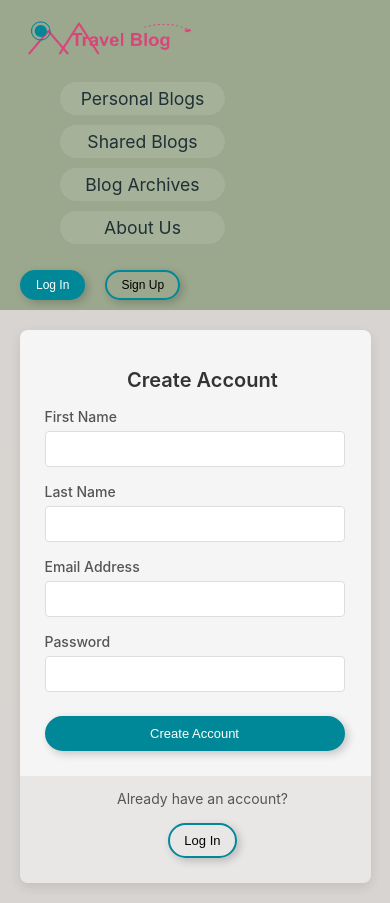
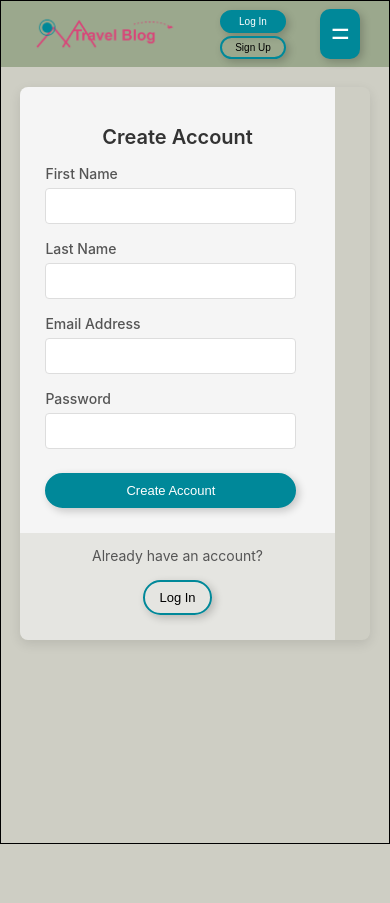
Before and after one commit to DevinJC98/cprg310-user-auth, a Next.js app in the folder my-app/: page /pages/register in a window 390 px wide. After the commit the page ends 844 px from the top, so only its background shows below. Built offline with nearby package versions, Linux system fonts and the light colour scheme.

Commit message:
Responsiveness Added To NavBar

```diff
--- a/my-app/src/app/components/Navbar.jsx
+++ b/my-app/src/app/components/Navbar.jsx
@@ -1,13 +1,15 @@
 "use client";
 import Link from "next/link";
-import { useState,useEffect } from "react";
+import { useState, useEffect } from "react";
 import "../../styles/navbar.css";
 import Image from "next/image";
 
 // function of getting cookies
 const getCookie = (name) => {
   if (typeof document !== "undefined") {
-    const match = document.cookie.match(new RegExp('(^| )' + name + '=([^;]+)'));
+    const match = document.cookie.match(
+      new RegExp("(^| )" + name + "=([^;]+)")
+    );
     if (match) return match[2];
   }
   return null;
@@ -27,35 +29,90 @@ export default function Navbar() {
   // logout function
   const handleLogout = () => {
     // clear session token in cookies
-    document.cookie = "directus_session_token=; expires=Thu, 01 Jan 1970 00:00:00 UTC; path=/";
+    document.cookie =
+      "directus_session_token=; expires=Thu, 01 Jan 1970 00:00:00 UTC; path=/";
     setIsLoggedIn(false);
   };
 
+  //Hamburger Menu Functionality
+  const hamburger = () => {
+    if (hamburgerbutton.innerHTML == "=") {
+      navlinks.style.display = "grid";
+      hamburgerbutton.innerHTML = "X";
+      hamburgerbutton.style.backgroundColor = "initial";
+      hamburgerbutton.style.border = "2px solid var(--teal)";
+      hamburgerbutton.style.color = "black";
+      burgerisopen = true;
+    } else {
+      navlinks.style.display = "none";
+      hamburgerbutton.innerHTML = "=";
+      hamburgerbutton.style.backgroundColor = "#008799ea";
+      hamburgerbutton.style.border = "none";
+      hamburgerbutton.style.color = "white";
+      burgerisopen = false;
+    }
+  };
+
+  let burgerisopen = false;
+
+  window.addEventListener("resize", function () {
+    if (screen.width > 1024) {
+      navlinks.style.display = "grid";
+    } else {
+      hamburger();
+    }
+  });
 
   return (
     <nav className="navbar">
       {/* Logo */}
       <div className="logo">
-        <Link href="/"><Image src="/logo2.png" alt="Travel Blog Logo" width={180} height={50} /></Link>
+        <Link href="/">
+          <Image
+            src="/logo2.png"
+            alt="Travel Blog Logo"
+            width={180}
+            height={50}
+          />
+        </Link>
       </div>
 
-      <ul className="nav-links">
-        <li><Link href="/pages/dashboard">Personal Blogs</Link></li>
-        <li><Link href="/pages/share">Shared Blogs</Link></li>
-        <li><Link href="/pages/archive">Blog Archives</Link></li>
-        <li><Link href="/pages/about">About Us</Link></li>
+      <ul className="nav-links" id="navlinks">
+        <li>
+          <Link href="/pages/dashboard">Dashboard</Link>
+        </li>
+        <li>
+          <Link href="/pages/share">Shared Blogs</Link>
+        </li>
+        <li>
+          <Link href="/pages/archive">Archives</Link>
+        </li>
+        <li>
+          <Link href="/pages/about">About Us</Link>
+        </li>
       </ul>
 
       <div className="header_buttons">
         {isLoggedIn ? (
-          <button onClick={handleLogout} className="logout_btn">Log Out</button>
+          <Link href="/pages/dashboard">
+            <button onClick={handleLogout} className="logout_btn">
+              Log Out
+            </button>
+          </Link>
         ) : (
           <>
-            <Link href="/pages/login"><button className="login_btn">Log In</button></Link>
-            <Link href="/pages/register"><button className="signup_btn">Sign Up</button></Link>
+            <Link href="/pages/login">
+              <button className="login_btn">Log In</button>
+            </Link>
+            <Link href="/pages/register">
+              <button className="signup_btn">Sign Up</button>
+            </Link>
           </>
         )}
       </div>
+      <button id="hamburgerbutton" onClick={hamburger}>
+        =
+      </button>
     </nav>
   );
 }
--- a/my-app/src/app/globals.css
+++ b/my-app/src/app/globals.css
@@ -4,52 +4,20 @@
     Ubuntu, Cantarell, "Open Sans", "Helvetica Neue", sans-serif;
 }
 
+* {
+  box-sizing: border-box;
+}
+
 body {
-  background-image: url("/bg_pet.jpg");
-  background-size: cover;
-  background-position: center;
-  background-repeat: no-repeat;
+  background-color: rgb(206, 206, 196);
   min-height: 100vh;
+  width: 100%;
   margin: 0;
   padding: 0;
   font-family: var(--main-font);
+  border: 1px solid black;
 }
 
-.login_btn {
-  background-color: var(--teal);
-  color: white;
-  border: 2px solid var(--teal);
-  border-radius: 20px;
-  padding: 8px 18px;
-  font-size: 14px;
-  cursor: pointer;
-  transition: all 0.3s ease;
-  box-shadow: 3px 3px 8px rgba(0, 0, 0, 0.2);
-}
-
-.signup_btn {
-  background-color: transparent;
-  color: black;
-  border: 2px solid var(--teal);
-  border-radius: 20px;
-  padding: 8px 18px;
-  font-size: 14px;
-  cursor: pointer;
-  transition: all 0.3s ease;
-  box-shadow: 3px 3px 8px rgba(0, 0, 0, 0.2);
-}
-
-.login_btn:hover {
-  background-color: transparent;
-  color: black;
-  box-shadow: 5px 5px 12px rgba(0, 0, 0, 0.3);
-}
-
-.signup_btn:hover {
-  background-color: var(--teal);
-  color: white;
-  box-shadow: 5px 5px 12px rgba(0, 0, 0, 0.3);
-}
 .welcome_text {
   position: fixed;
   top: 45%;
@@ -74,10 +42,6 @@ body {
 }
 
 @media (max-width: 768px) {
-  .header_buttons {
-    top: 40px;
-    right: 40px;
-  }
   .welcome_text {
     font-size: 36px;
   }
@@ -89,18 +53,6 @@ body {
 }
 
 @media (max-width: 480px) {
-  .header_buttons {
-    top: 20px;
-    right: 20px;
-    gap: 10px;
-  }
-
-  .login_btn,
-  .signup_btn {
-    padding: 6px 14px;
-    font-size: 12px;
-  }
-
   .welcome_text {
     font-size: 28px;
   }
--- a/my-app/src/app/pages/login/login.css
+++ b/my-app/src/app/pages/login/login.css
@@ -154,7 +154,7 @@
 
   .login-section,
   .register-section {
-    width: 90%;
+    width: 100%;
     padding: 25px;
   }
 
--- a/my-app/src/styles/navbar.css
+++ b/my-app/src/styles/navbar.css
@@ -1,9 +1,16 @@
+* {
+  box-sizing: border-box;
+}
+
+/*Navbar and logo*/
 .navbar {
   display: flex;
   justify-content: space-around;
   align-items: center;
   background: #9ba88d;
   padding: 10px 20px;
+  width: 100%;
+  border: 0px solid black;
 }
 
 .logo a {
@@ -13,25 +20,33 @@
   text-decoration: none;
 }
 
+/*Navbar Links*/
 .nav-links {
   list-style: none;
   display: flex;
+  flex-direction: row;
+  justify-content: space-between;
+  padding: 0;
   gap: 20px;
+  border: 0px solid black;
+
+  grid-template-columns: 1fr 1fr 1fr 1fr;
 }
 
 .nav-links li a {
   color: #1f3134;
-  width: 135px;
   display: inline-block;
   text-align: center;
   text-decoration: none;
   font-family: inherit;
-  font-size: 1.3rem;
+  font-size: 1rem;
   padding: 6px 15px;
   border-radius: 20px;
   transition: all 0.3s ease;
-  background-color: rgba(255, 255, 255, 0.1);
+  background-color: rgb(206, 206, 196);
+  box-shadow: 3px 3px 8px rgba(0, 0, 0, 0.2);
   position: relative;
+  width: 100%;
 }
 .nav-links li a:hover {
   background-color: rgba(255, 255, 255, 0.3);
@@ -56,9 +71,23 @@
   background-color: rgba(255, 255, 255, 0.2);
 }
 
+/*Login, Signup, and Logout*/
 .header_buttons {
   display: flex;
   gap: 20px;
+}
+
+/*Hamburger Menu*/
+#hamburgerbutton {
+  display: none;
+  width: 40px;
+  height: 50px;
+  border-radius: 10px;
+  background-color: #008899;
+  color: white;
+  box-shadow: 3px 3px 8px rgba(0, 0, 0, 0.2);
+  border: none;
+  font-size: 2rem;
 }
 
 .logout_btn {
@@ -67,7 +96,7 @@
   border: 2px solid var(--teal);
   border-radius: 20px;
   padding: 10px 16px;
-  font-size: 14px;
+  font-size: 12px;
   cursor: pointer;
   transition: all 0.3s ease;
   margin-top: 8px;
@@ -80,23 +109,126 @@
   color: black;
 }
 
+.login_btn {
+  background-color: var(--teal);
+  color: white;
+  border: 2px solid var(--teal);
+  border-radius: 20px;
+  padding: 8px 18px;
+  font-size: 14px;
+  cursor: pointer;
+  transition: all 0.3s ease;
+  box-shadow: 3px 3px 8px rgba(0, 0, 0, 0.2);
+}
+
+.signup_btn {
+  background-color: transparent;
+  color: black;
+  border: 2px solid var(--teal);
+  border-radius: 20px;
+  padding: 8px 18px;
+  font-size: 12px;
+  cursor: pointer;
+  transition: all 0.3s ease;
+  box-shadow: 3px 3px 8px rgba(0, 0, 0, 0.2);
+}
+
+.login_btn:hover {
+  background-color: transparent;
+  color: black;
+  box-shadow: 5px 5px 12px rgba(0, 0, 0, 0.3);
+}
+
+.signup_btn:hover {
+  background-color: var(--teal);
+  color: white;
+  box-shadow: 5px 5px 12px rgba(0, 0, 0, 0.3);
+}
+
+@media (max-width: 1025px) {
+  .navbar {
+    display: grid;
+    grid-template-areas:
+      "logo buttons burger"
+      "bot bot bot";
+    padding: 5px 10px;
+  }
+  #hamburgerbutton {
+    display: block;
+    grid-area: burger;
+    margin: 3% 0 3% 3%;
+    justify-self: end;
+  }
+
+  #navlinks {
+    display: none;
+    grid-area: bot;
+    width: 100%;
+    max-width: 100%;
+    margin: 1.5% auto;
+    padding: 2%;
+    background-color: #008799ea;
+    border-radius: 20px;
+    gap: 7px;
+  }
+
+  .nav-links li a {
+    font-size: 0.7rem;
+    width: 90%;
+  }
+
+  .header_buttons {
+    grid-area: buttons;
+    margin: 3%;
+  }
+
+  .logo {
+    grid-area: logo;
+    justify-self: start;
+  }
+}
+
 @media (max-width: 768px) {
-  .navbar {
-    flex-direction: column;
-    align-items: flex-start;
+  .logo img {
+    width: 150px;
+    height: auto;
+  }
+  .nav-links li a {
+    font-size: 0.6rem;
+  }
+}
+@media (max-width: 480px) {
+  .logo a {
+    margin-bottom: 5%;
   }
 
   .nav-links {
-    flex-direction: column;
-    width: 100%;
-    justify-content: flex-end;
-    gap: 10px;
+    display: grid;
+    grid-template-columns: 1fr 1fr;
+    place-items: center;
+    gap: 0px;
+    margin-top: 3%;
   }
   .nav-links li a {
-    font-size: 1.1rem;
+    width: 40vw;
+    font-size: 0.8rem;
+    padding: 5px;
+    margin: 0;
   }
-
   .header_buttons {
-    margin-top: 10px;
+    border: 0px solid black;
+    padding: 1.5%;
+    flex-direction: column;
+    gap: 2px;
+  }
+  .login_btn {
+    width: 17vw;
+    font-size: 10px;
+    padding: 4px;
+  }
+  .signup_btn {
+    width: 17vw;
+    font-size: 10px;
+    padding: 4px;
   }
 }
```
Also changed, not shown: 1 other file (tests, documents, lock files or other folders).
